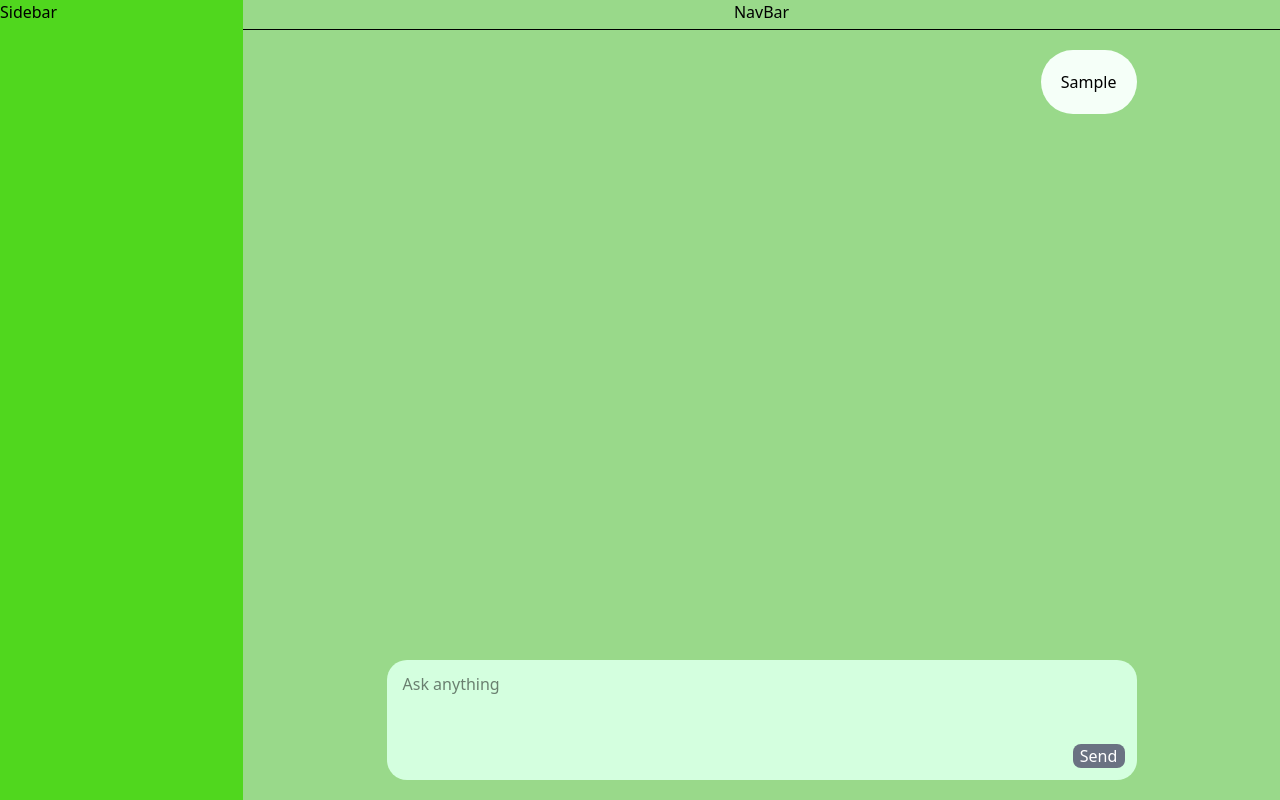
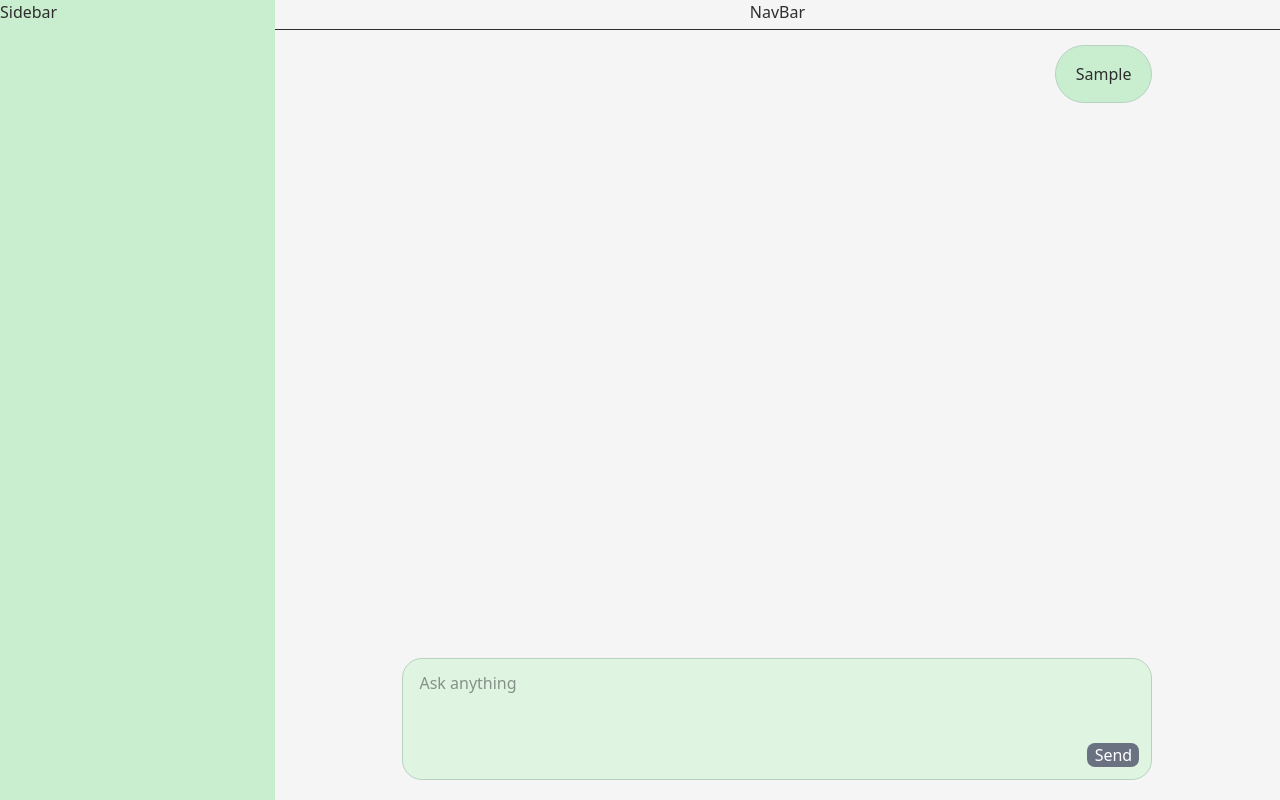
Before and after one commit to jkolp/AiTherapist, a React (Vite) app in the folder frontend/: page / in a window 1280 px wide. Both pictures are taken after typing "Sample" into the empty fields and a click on the button "Send". Built offline with nearby package versions, Linux system fonts and the light colour scheme; no server answers.

Commit message:
changed color scheme and added tailwindCss variables under @theme

```diff
--- a/frontend/src/App.css
+++ b/frontend/src/App.css
@@ -9,6 +9,7 @@
 html, body, #root {
   height: 100%;
   margin: 0;
+  color: #2E2E2E;
 }
 
 @plugin 'tailwind-scrollbar' {
@@ -16,5 +17,9 @@ html, body, #root {
 }
 
 @theme {
-  --color-scrollbarColor : rgb(64, 64, 64, 0.5)
+  --color-scrollbarColor : rgb(64, 64, 64, 0.5);
+  --color-mainBg : #F5F5F5;
+  --color-teaGreen : #DFF5E1; /* TextFieldBox */
+  --color-darkerGreenTea : #C9EECF; /* Sidebar and text bubbles */
 }
+/* Alabaster : F5F5F5 */
--- a/frontend/src/App.tsx
+++ b/frontend/src/App.tsx
@@ -10,7 +10,7 @@ function App() {
 
 
   return (
-    <div className='h-full w-full min-h-[600px] bg-[#99d98a] flex overflow-hidden'>
+    <div className='h-full w-full min-h-[600px] bg-mainBg flex overflow-hidden'>
       <Sidebar />
       <TextChatPage />
     </div>
--- a/frontend/src/components/Sidebar.tsx
+++ b/frontend/src/components/Sidebar.tsx
@@ -9,7 +9,7 @@ export default function Sidebar() {
     }
 
     return (
-        <div className="w-[300px] bg-[#50d71e] h-full">
+        <div className="w-[350px] bg-darkerGreenTea border-solid h-full">
             Sidebar
         </div>
     )
--- a/frontend/src/pages/TextChatPage/components/TextBubble.tsx
+++ /dev/null
@@ -1,26 +0,0 @@
-import type { Message } from "../../../types/message";
-
-
-type TextBubbleProp = {
-    message : Message
-}
-
-export default function TextBubble({message}: TextBubbleProp) {
-
-    return (
-        <div className={`flex w-full my-[10px]
-            ${message.speaker === 'user' ? 'justify-end' : 'justify-start'}`
-        }>
-            <div
-                className={`my-[10px] px-5 py-5
-                    ${message.speaker === 'user' ? 'justify-end rounded-full bg-[#f5fff8]' : 'justify-start'}` }
-            >
-                <p
-                    className={message.id == "loading" ? "animate-bounce" : ""}
-                >
-                    {message.content}
-                </p>
-            </div>
-        </div>
-    )
-}
--- a/frontend/src/pages/TextChatPage/components/TextBubbles/UserTextBubble.tsx
+++ b/frontend/src/pages/TextChatPage/components/TextBubbles/UserTextBubble.tsx
@@ -8,8 +8,9 @@ export default function UserTextBubble({message}: UserTextBubbleProp) {
 
     return (
         <div className="max-w-[750px] flex w-full justify-center mx-auto">
-            <div className="flex w-full my-[10px] justify-end" >
-                <div className="my-[10px] px-5 py-5 justify-end rounded-full bg-[#f5fff8]" >
+            <div className="flex w-full my-[5px] justify-end" >
+                <div className="my-[10px] px-5 py-4 justify-end rounded-full
+                                border border-[#B7D2C0] bg-darkerGreenTea" >
                     <p className={message.id == "loading" ? "animate-bounce" : ""} >
                         {message.content}
                     </p>
--- a/frontend/src/pages/TextChatPage/components/TextFieldBox.tsx
+++ b/frontend/src/pages/TextChatPage/components/TextFieldBox.tsx
@@ -38,7 +38,10 @@ export default function TextFieldBox({ textInput, setTextInput, handleSubmit } :
                             handleSubmit()
                         }
                     }
-                    className="flex flex-col bg-[#d4ffdf] rounded-[20px] w-full max-w-[750px] m-auto"
+                    className="flex flex-col
+                                w-full max-w-[750px] m-auto
+                                bg-teaGreen border border-[#B7D2C0] rounded-[20px] placeholder-[#7D998D]
+                                focus:outline-none focus:ring-2 focus:ring-[#A8D5BA]"
                 >
                     <textarea
                         className="w-full px-4 py-3 focus:outline-none resize-none"
```
